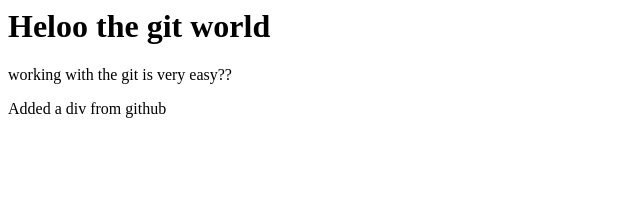
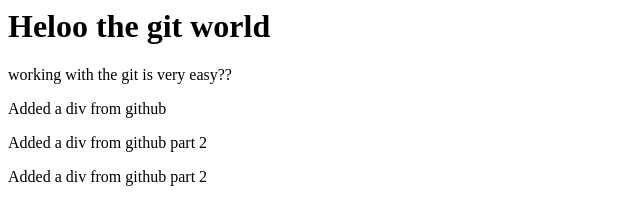
Before and after one commit to bipul2002/GitGithubMasterclass, a plain HTML site: page index.html in a window 1280 px wide. Shown: the whole page, without its empty margins (0-640 px from the left). Drawn offline with Linux system fonts and the light colour scheme.

Commit message:
again a change in the index.html

```diff
--- a/index.html
+++ b/index.html
@@ -8,3 +8,15 @@
 <div>
     <p>
         Added a div from github
+    </p>
+</div>
+<div>
+    <p>
+        Added a div from github part 2
+    </p>
+</div>
+<div>
+    <p>
+        Added a div from github part 2
+    </p>
+</div>
```
